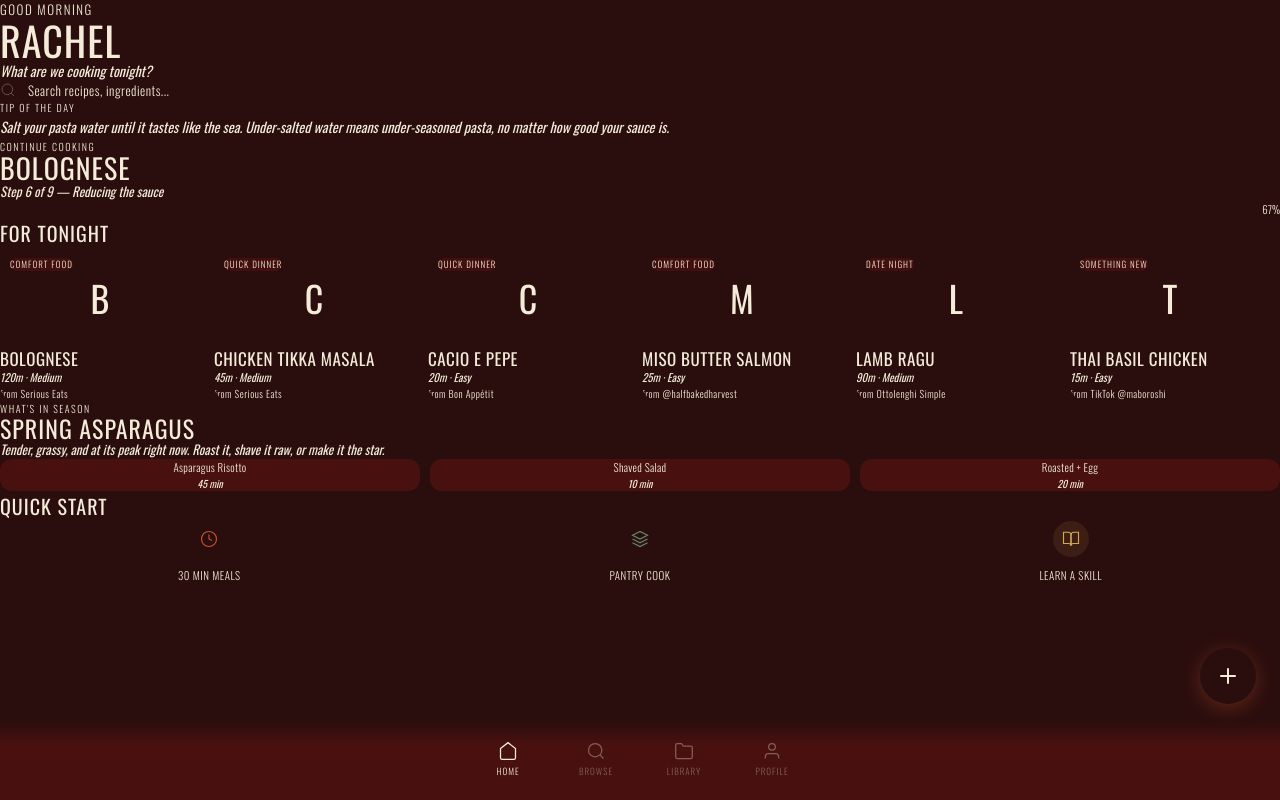
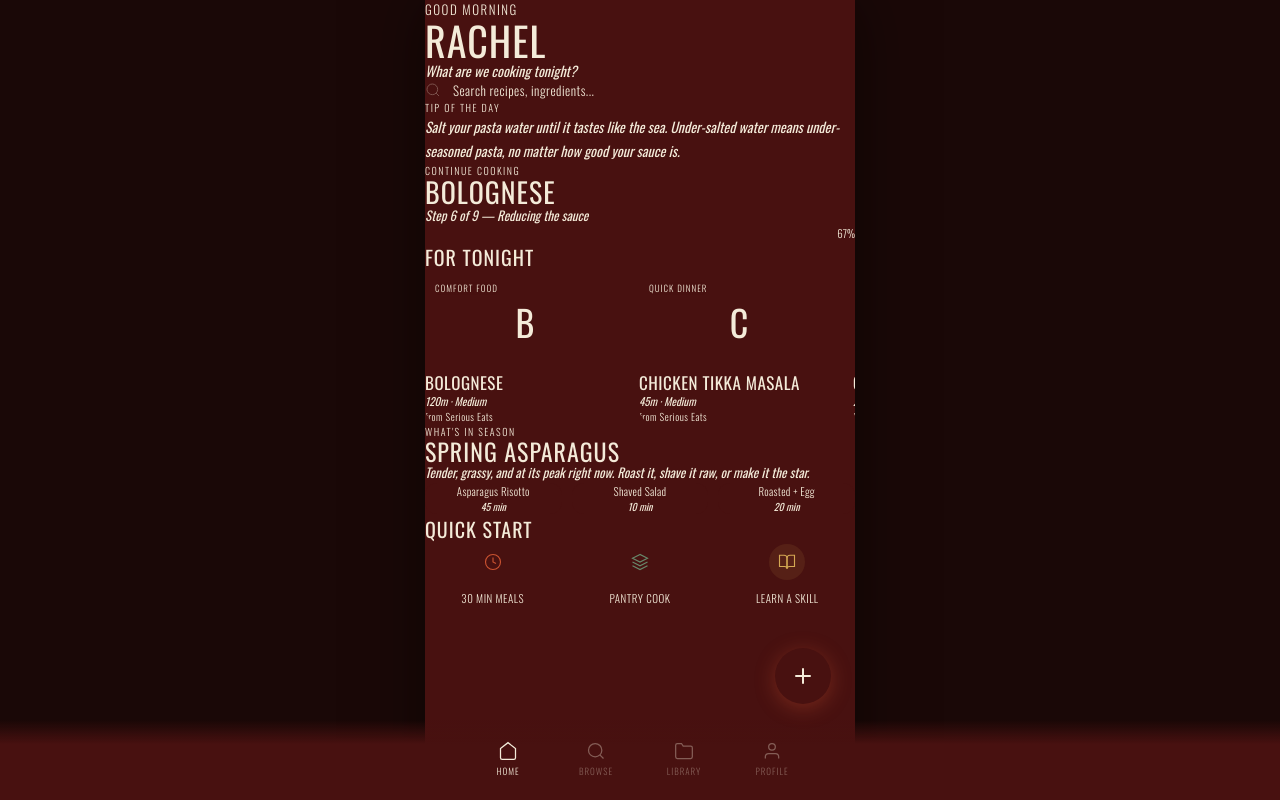
Before and after one commit to RogerLeroy333/simmer, a Next.js app: page / in a window 1280 px wide. Built offline with nearby package versions, Linux system fonts and the light colour scheme; a web font is replaced by a local one.

Commit message:
Fix layout: add mobile app shell container and scrollbar hiding

```diff
--- a/src/app/globals.css
+++ b/src/app/globals.css
@@ -35,7 +35,36 @@ body {
 }
 
 /* PWA full screen */
-html, body, #__next {
+html, body {
   height: 100%;
   overflow: hidden;
 }
+
+/* Mobile app container */
+.app-shell {
+  max-width: 430px;
+  margin: 0 auto;
+  height: 100%;
+  position: relative;
+  overflow: hidden;
+  background: var(--color-bg);
+}
+
+/* Desktop: dark surround outside the app */
+@media (min-width: 431px) {
+  body {
+    background: #1a0807;
+  }
+  .app-shell {
+    box-shadow: 0 0 60px rgba(0,0,0,0.5);
+  }
+}
+
+/* Hide scrollbars */
+.scrollbar-hide::-webkit-scrollbar {
+  display: none;
+}
+.scrollbar-hide {
+  -ms-overflow-style: none;
+  scrollbar-width: none;
+}
--- a/src/app/layout.tsx
+++ b/src/app/layout.tsx
@@ -34,7 +34,9 @@ export default function RootLayout({
         />
         <link rel="apple-touch-icon" href="/icon-192.png" />
       </head>
-      <body className="bg-bg text-cream">{children}</body>
+      <body className="bg-bg text-cream">
+        <div className="app-shell">{children}</div>
+      </body>
     </html>
   );
 }
```
